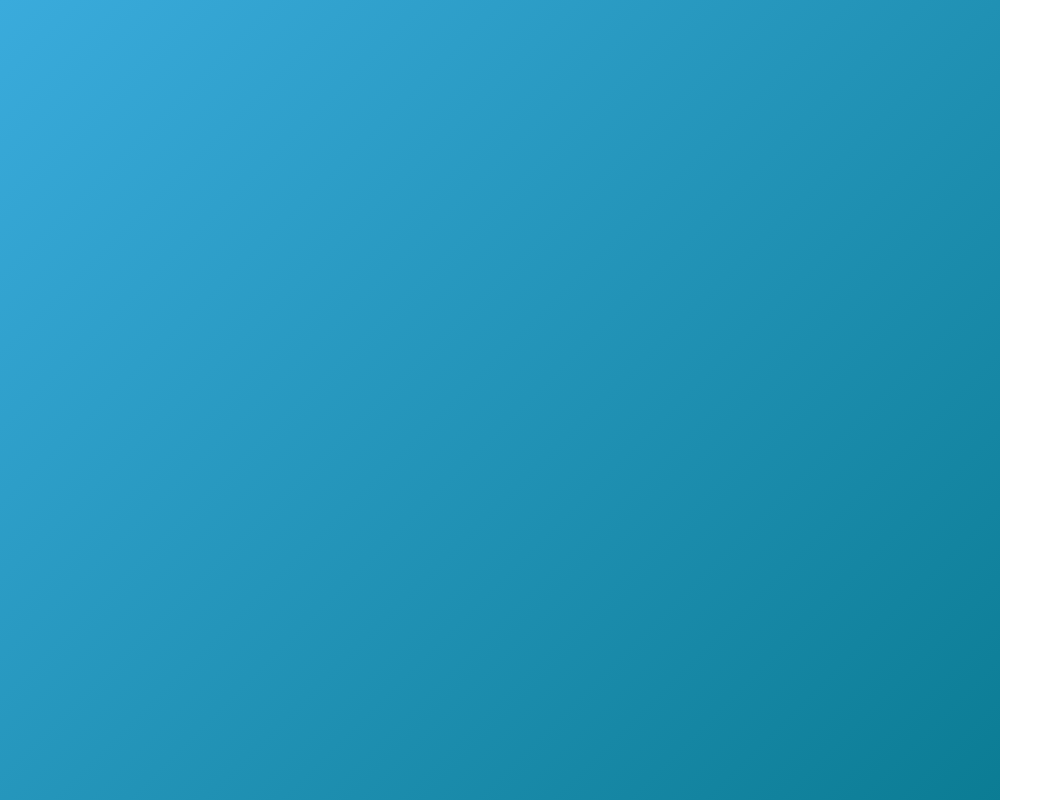
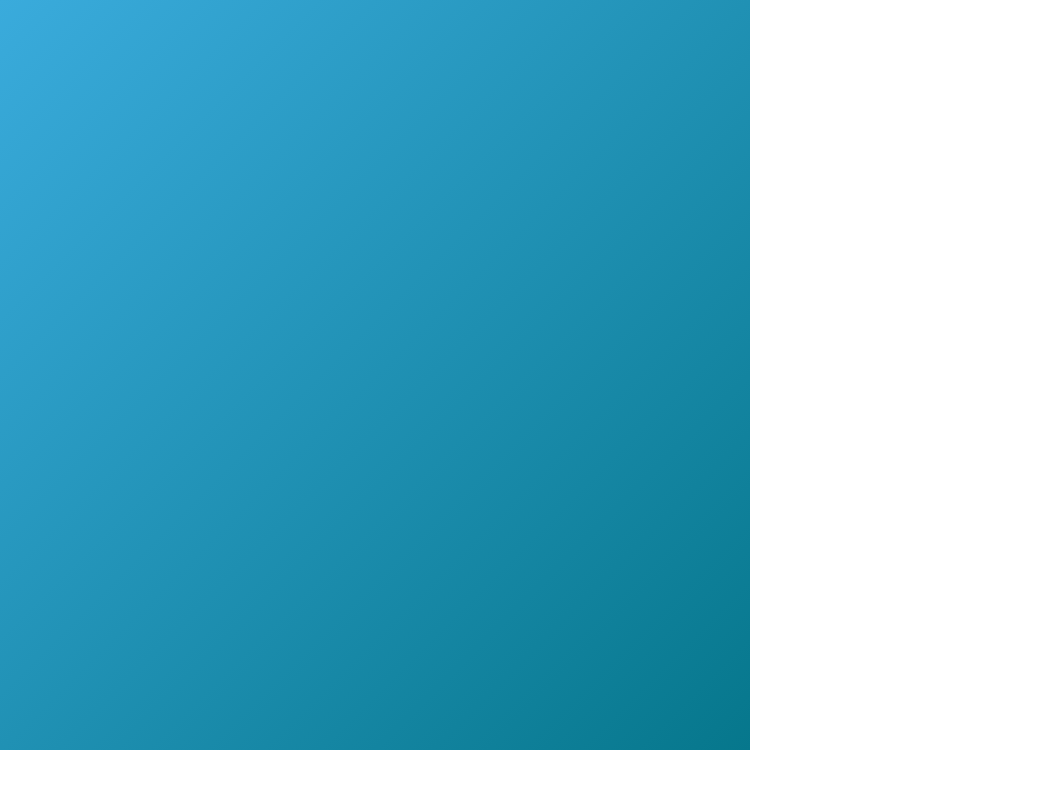
Before and after one commit to crerwin/ballergradients.com, a plain HTML site: page index.html in a window 1280 px wide. Shown: the top 800 px of the page, without its empty margins (0-1063 px from the left). Drawn offline with Linux system fonts and the light colour scheme.

Commit message:
changed canvas size

```diff
--- a/index.html
+++ b/index.html
@@ -9,7 +9,7 @@
     </style>
   </head>
   <body>
-    <canvas id="gradientCanvas" width="1000" height="1000"></canvas>
+    <canvas id="gradientCanvas" width="750" height="750"></canvas>
     <script>
       function randColor(){
         var letters = '0123456789ABCDEF'.split('');
```
